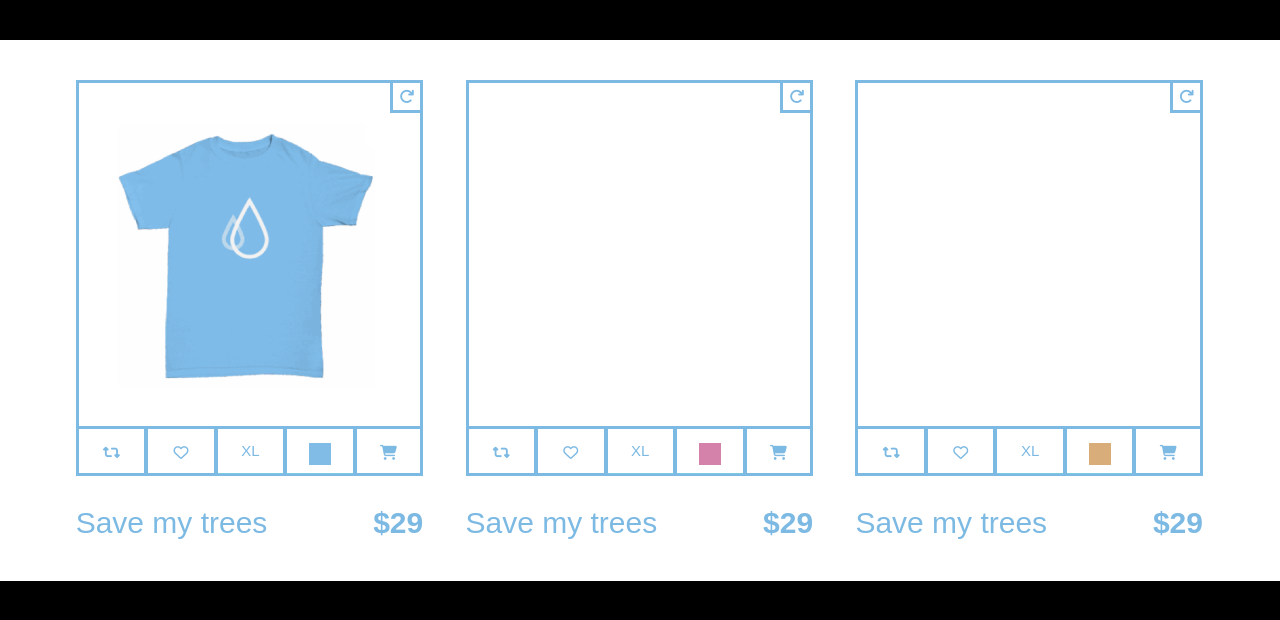
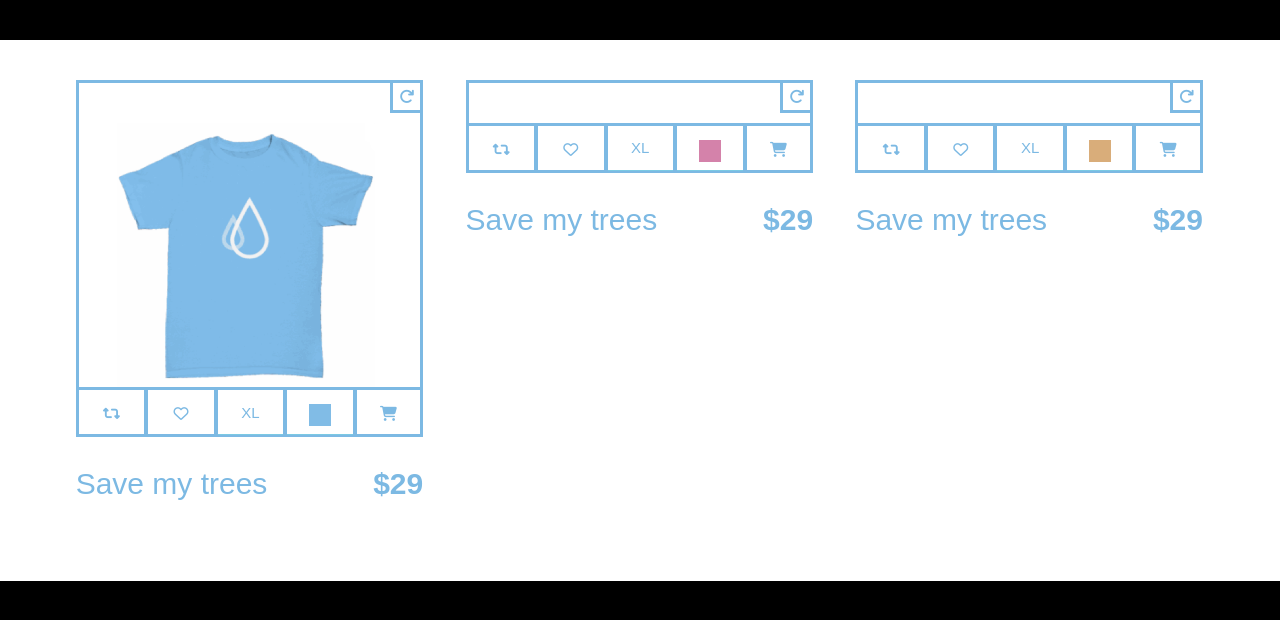
Before and after one commit to CNAtion96/tailored_tshirt, a plain HTML site: page index.html in a window 1280 px wide. Drawn offline with Linux system fonts and the light colour scheme.

Commit message:
removed top static height

```diff
--- a/main.css
+++ b/main.css
@@ -38,7 +38,6 @@ div {
 
 /*top*/
 .top {
-	height: 346px;
 	border: 3px	 solid #7cb9e3;
 	border-bottom: 2px;
 	padding-top: 40px;
```
